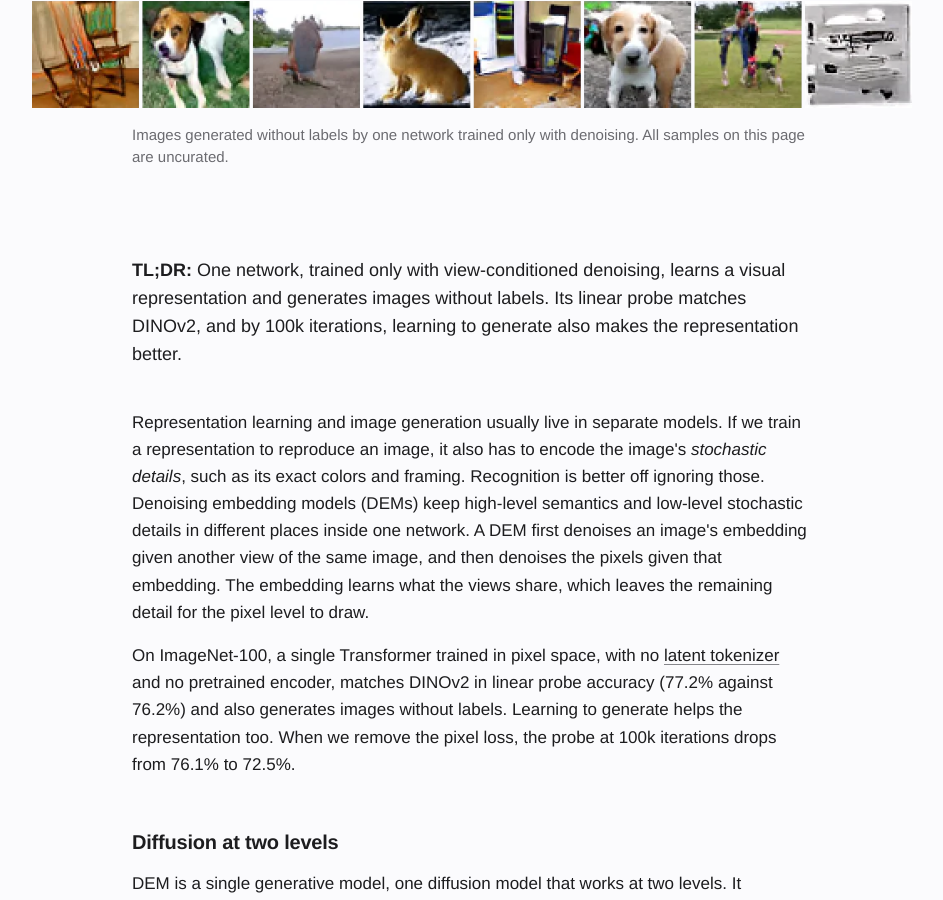
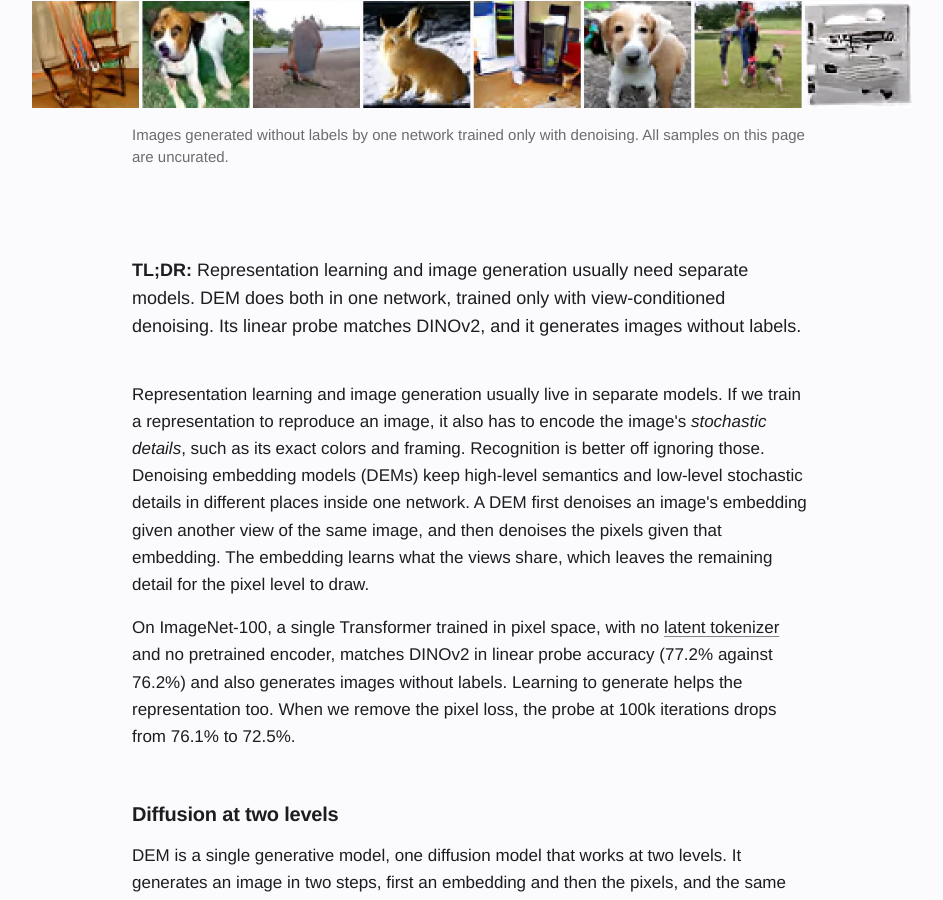
Before and after one commit to rabiulcste/rabiulcste.github.io, a Jekyll site: the page built from dem-denoising-embeddings/index.html, in a window 1280 px wide and 900 px high, scrolled down 857 px. Shown: the whole window, without its empty margins (168-1111 px from the left). Built offline with Jekyll 4.4.1, drawn with Linux system fonts in a browser that asks for light colours.

Commit message:
DEM page: bird's-eye TL;DR

```diff
--- a/dem-denoising-embeddings/index.html
+++ b/dem-denoising-embeddings/index.html
@@ -237,7 +237,7 @@ bibtex: |
 </section>
 
 <section id="tldr">
-    <p class="tldr"><strong>TL;DR:</strong> One network, trained only with view-conditioned denoising, learns a visual representation and generates images without labels. Its linear probe matches DINOv2, and by 100k iterations, learning to generate also makes the representation better.</p>
+    <p class="tldr"><strong>TL;DR:</strong> Representation learning and image generation usually need separate models. DEM does both in one network, trained only with view-conditioned denoising. Its linear probe matches DINOv2, and it generates images without labels.</p>
 </section>
 <section class="intro">
     <p>Representation learning and image generation usually live in separate models. If we train a representation to reproduce an image, it also has to encode the image's <em>stochastic details</em>, such as its exact colors and framing. Recognition is better off ignoring those. Denoising embedding models (DEMs) keep high-level semantics and low-level stochastic details in different places inside one network. A DEM first denoises an image's embedding given another view of the same image, and then denoises the pixels given that embedding. The embedding learns what the views share, which leaves the remaining detail for the pixel level to draw.</p>
```
